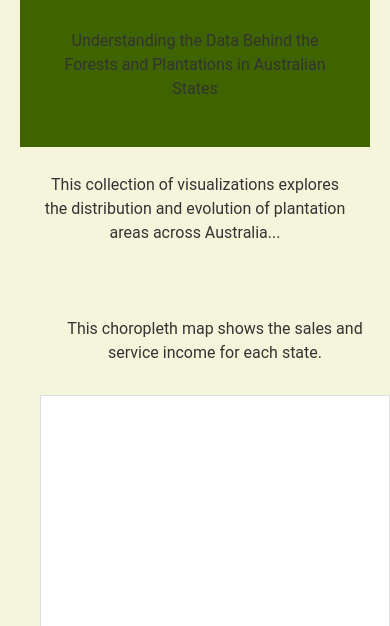
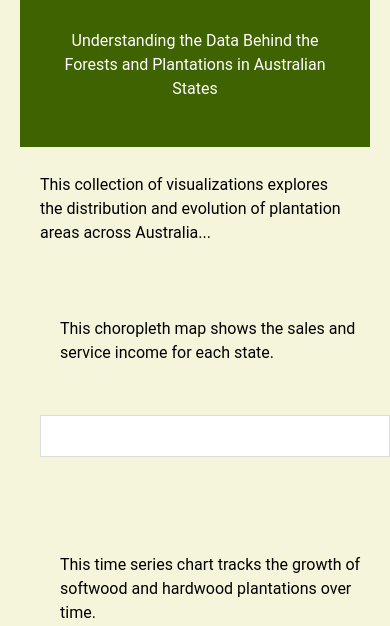
Before and after one commit to komalgx/DataVis2Assignment, a plain HTML site: page index.html in a window 390 px wide. Shown: the part 218-844 px from the top of the page. Drawn offline with Linux system fonts and the light colour scheme; a script that the page names is missing.

Commit message:
Update styles.css

```diff
--- a/styles.css
+++ b/styles.css
@@ -1,68 +1,40 @@
 /* styles.css */
 body {
   font-family: 'Roboto', sans-serif;
-  background-color: #faf9d7; /* Cream color for the background */
-  margin: 0;  /* Remove margin around the body */
-  padding: 20px;  /* General padding around the page */
+  background-color: #faf9d7; /*Cream colour to complement green header and footer*/
+  margin: 16px;
 }
 
 h1 {
-  font-family: 'Salsa', cursive;
   color: #333;
   text-align: center;
-  font-size: 50px;
 }
 
-p {
-  color: #333;
-  text-align: center;
-  font-size: 18px;
-}
-
-/* Ensures all visualizations are the same size and aligned properly */
-#vis1, #vis2, #vis3, #vis4, #vis5 {
-  width: 100%;  /* Full width */
-  max-width: 600px;  /* Consistent max width for all visualizations */
-  height: 400px;  /* Consistent height for all visualizations */
-  margin: 20px auto;  /* Center the visualizations with spacing */
-  padding: 0;  /* Remove any padding */
-  background-color: #fff;  /* Keep background white for consistency */
-  border: 1px solid #ddd;  /* Add a subtle border */
-  box-sizing: border-box;  /* Ensures padding/border don't affect overall width */
-}
-
-/* Optional: You can use .salsa-regular for special text styling */
-.salsa-regular {
-  font-family: 'Salsa', cursive;
-  font-weight: 400;
-  font-style: normal;
-}
-
-/* Content padding for additional sections, if needed */
-.content {
-  padding: 20px;
-  background-color: lightgray;
-}
-
-/* Optional: Global section styling to control spacing */
-.section {
-  padding: 0;
-  margin-bottom: 40px;
-}
-
-/* Media queries to adjust layout on smaller screens */
-@media (max-width: 600px) {
-  h1 {
-    font-size: 32px;  /* Smaller font for header on small screens */
+h1 {
+    font-family: 'Salsa', cursive;
+    color: #333;
+    text-align: center;
+    font-size: 50px;
   }
 
-  p {
-    font-size: 16px;  /* Smaller font for paragraphs on small screens */
+
+#vis1, #vis2 {
+  margin-top: 40px;
+  border: 1px solid #ddd;
+  padding: 20px;
+  background-color: #fff;
+}
+.salsa-regular {
+    font-family: "Salsa", cursive;
+    font-weight: 400;
+    font-style: normal;
   }
 
-  /* Reduce the size of visualizations on smaller screens */
-  #vis1, #vis2, #vis3, #vis4, #vis5 {
-    max-width: 100%;  /* Full width on small screens */
-    height: 300px;  /* Adjust height for smaller devices */
-  }
+
+/* Padding for all sides */
+.content {
+  padding-top: 15px;
+  padding-right: 25px;
+  padding-bottom: 15px;
+  padding-left: 25px;
 }
```
